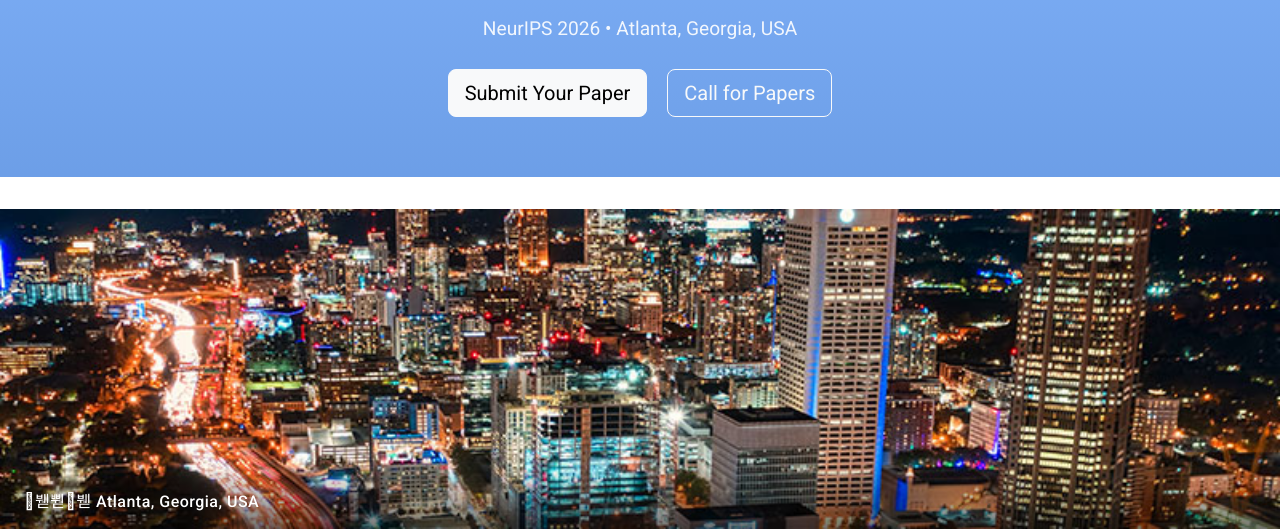
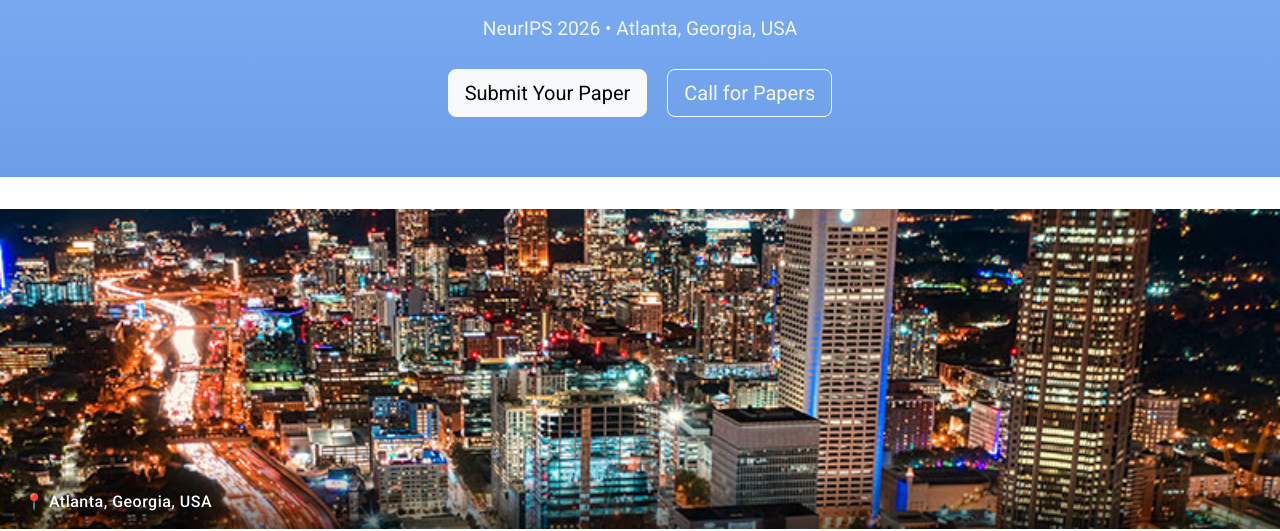
Before and after one commit to med-reasoner/neurips2026, a plain HTML site: page index.html in a window 1280 px wide. Shown: the part 275-806 px from the top of the page. Drawn offline with nearby package versions, Linux system fonts and the light colour scheme.

Commit message:
Fix corrupted emoji in venue label
Co-authored-by: Cursor <cursoragent@cursor.com>

```diff
--- a/index.html
+++ b/index.html
@@ -71,7 +71,7 @@
     <div class="venue-banner">
         <img src="atlanta.jpg" alt="Atlanta, Georgia — NeurIPS 2026 Venue" class="venue-img">
         <div class="venue-overlay">
-            <span class="venue-label">붿뿯붿 Atlanta, Georgia, USA</span>
+            <span class="venue-label">&#x1F4CD; Atlanta, Georgia, USA</span>
         </div>
     </div>
 
```
